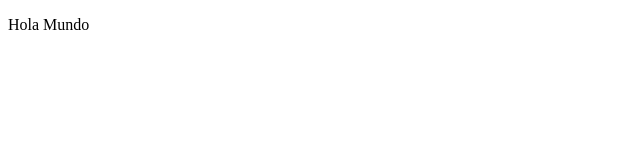
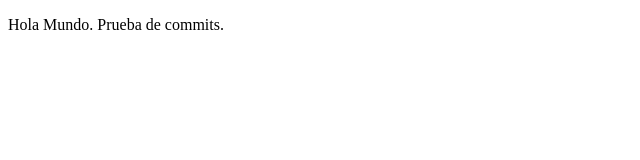
Before and after one commit to JuanCamiloRodriguezMejia/proyectoDemoCursoPrework, a plain HTML site: page index.html in a window 1280 px wide. Shown: the whole page, without its empty margins (0-640 px from the left). Drawn offline with Linux system fonts and the light colour scheme.

Commit message:
cambios prueba de commit

```diff
--- a/index.html
+++ b/index.html
@@ -8,7 +8,7 @@
 </head>
 <body>
     <p>
-        Hola Mundo
+        Hola Mundo. Prueba de commits.
     </p>
 </body>
 </html>
```
